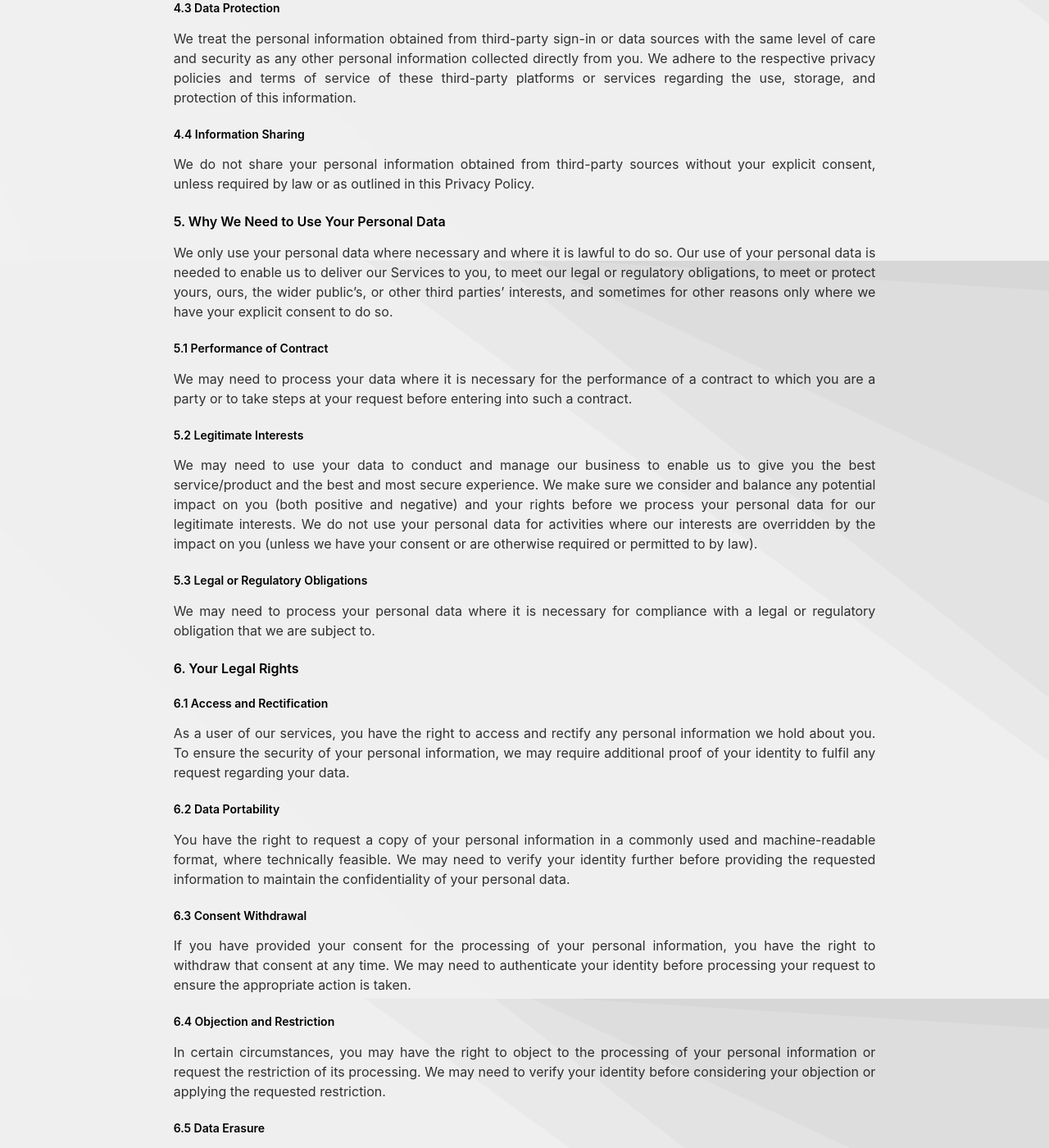
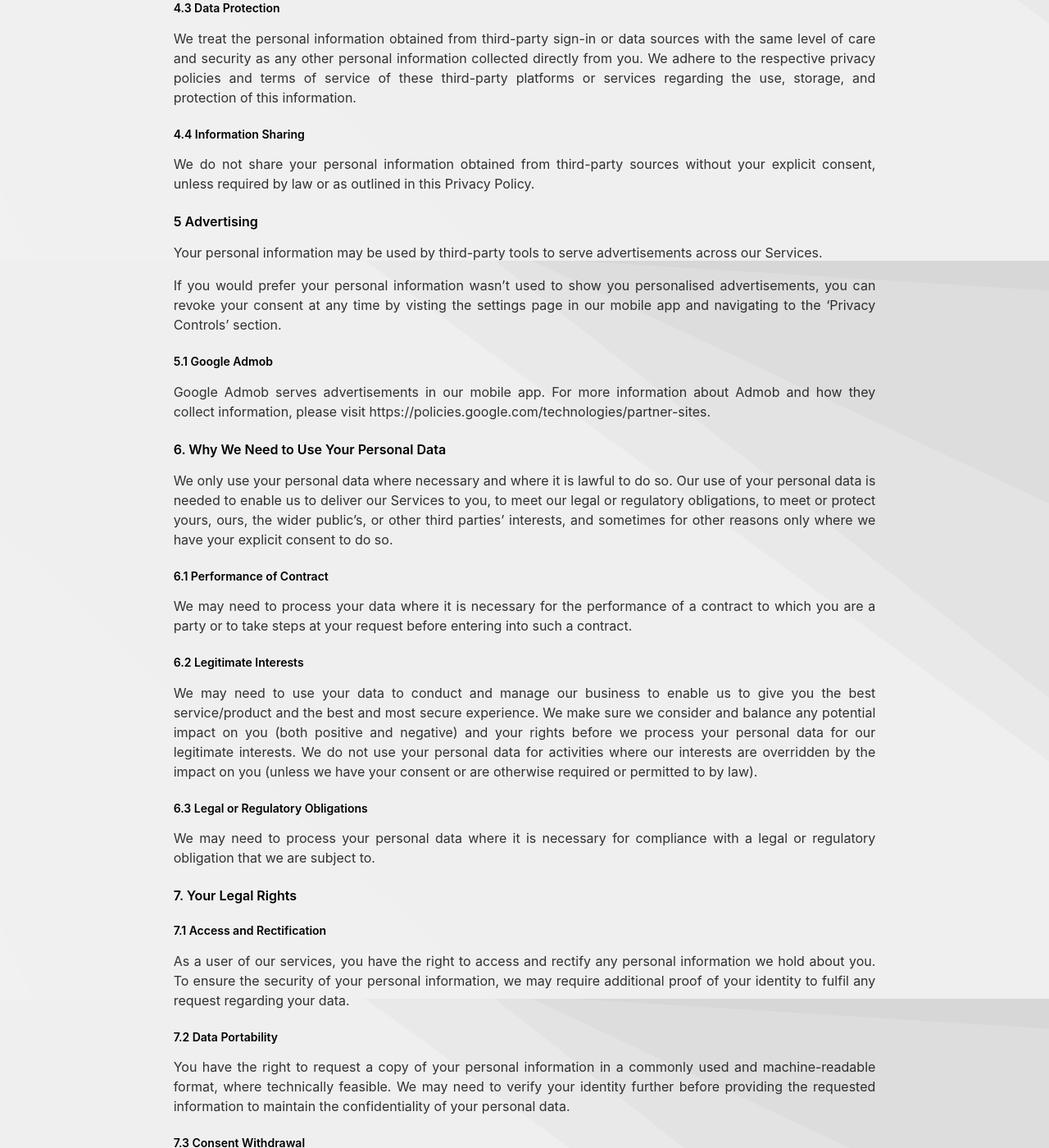
Before and after one commit to dbbill/dbbill.github.io, a Jekyll site: the page built from _pages/privacypolicy.md, in a window 1280 px wide and 1400 px high, scrolled down 1482 px. Shown: the whole window at 82% size. Built offline with Jekyll 4.4.1, drawn with Linux system fonts in a browser that asks for light colours; some of the changed text lies outside the part shown.

Commit message:
Add ads section to privacy

```diff
--- a/_pages/privacypolicy.md
+++ b/_pages/privacypolicy.md
@@ -51,83 +51,93 @@ We treat the personal information obtained from third-party sign-in or data sour
 
 We do not share your personal information obtained from third-party sources without your explicit consent, unless required by law or as outlined in this Privacy Policy.
 
-#### 5. Why We Need to Use Your Personal Data
+#### 5 Advertising
+
+Your personal information may be used by third-party tools to serve advertisements across our Services.
+
+If you would prefer your personal information wasn't used to show you personalised advertisements, you can revoke your consent at any time by visting the settings page in our mobile app and navigating to the 'Privacy Controls' section.
+
+##### 5.1 Google Admob
+
+Google Admob serves advertisements in our mobile app. For more information about Admob and how they collect information, please visit https://policies.google.com/technologies/partner-sites.
+
+#### 6. Why We Need to Use Your Personal Data
 
 We only use your personal data where necessary and where it is lawful to do so. Our use of your personal data is needed to enable us to deliver our Services to you, to meet our legal or regulatory obligations, to meet or protect yours, ours, the wider public's, or other third parties' interests, and sometimes for other reasons only where we have your explicit consent to do so.
 
-##### 5.1 Performance of Contract
+##### 6.1 Performance of Contract
 
 We may need to process your data where it is necessary for the performance of a contract to which you are a party or to take steps at your request before entering into such a contract.
 
-##### 5.2 Legitimate Interests
+##### 6.2 Legitimate Interests
 
 We may need to use your data to conduct and manage our business to enable us to give you the best service/product and the best and most secure experience. We make sure we consider and balance any potential impact on you (both positive and negative) and your rights before we process your personal data for our legitimate interests. We do not use your personal data for activities where our interests are overridden by the impact on you (unless we have your consent or are otherwise required or permitted to by law).
 
-##### 5.3 Legal or Regulatory Obligations
+##### 6.3 Legal or Regulatory Obligations
 
 We may need to process your personal data where it is necessary for compliance with a legal or regulatory obligation that we are subject to.
 
-#### 6. Your Legal Rights
+#### 7. Your Legal Rights
 
-##### 6.1 Access and Rectification
+##### 7.1 Access and Rectification
 
 As a user of our services, you have the right to access and rectify any personal information we hold about you. To ensure the security of your personal information, we may require additional proof of your identity to fulfil any request regarding your data.
 
-##### 6.2 Data Portability
+##### 7.2 Data Portability
 
 You have the right to request a copy of your personal information in a commonly used and machine-readable format, where technically feasible. We may need to verify your identity further before providing the requested information to maintain the confidentiality of your personal data.
 
-##### 6.3 Consent Withdrawal
+##### 7.3 Consent Withdrawal
 
 If you have provided your consent for the processing of your personal information, you have the right to withdraw that consent at any time. We may need to authenticate your identity before processing your request to ensure the appropriate action is taken.
 
-##### 6.4 Objection and Restriction
+##### 7.4 Objection and Restriction
 
 In certain circumstances, you may have the right to object to the processing of your personal information or request the restriction of its processing. We may need to verify your identity before considering your objection or applying the requested restriction.
 
-##### 6.5 Data Erasure
+##### 7.5 Data Erasure
 
 You have the right to request the erasure of your personal information, also known as the "right to be forgotten." If you believe that we no longer have a legitimate basis for retaining your personal information, you may contact us using the details provided in later sections. To ensure the protection of your privacy and prevent unauthorized access, we may need to verify your identity before processing your request for data erasure.
 
-##### 6.6 Complaints
+##### 7.6 Complaints
 
 If you have concerns about our handling of your personal information or believe that we have not adequately addressed your privacy rights, you have the right to lodge a complaint with the appropriate data protection authority or supervisory authority.
 
-##### 6.7 Retention Period
+##### 7.7 Retention Period
 
 We will retain your personal information for as long as necessary to fulfil the purposes outlined in this Policy unless a longer retention period is required or permitted by law. We will securely dispose of your personal information once it is no longer needed, in accordance with our data retention practices. In some circumstances we may anonymise your personal data (so that it can no longer be associated with you) for research or statistical purposes in which case we may use this information indefinitely without further notice to you.
 
-#### 7. Information Sharing and Disclosure
+#### 8. Information Sharing and Disclosure
 
-##### 7.1 Service Providers
+##### 8.1 Service Providers
 
 We may engage trusted third-party service providers to assist us in delivering our services. These providers are contractually obligated to handle your information securely and solely for the purposes specified by us.
 
-##### 7.2 Legal Compliance
+##### 8.2 Legal Compliance
 
 We may disclose your information if required by law, governmental request, or when we believe disclosure is necessary to protect our rights, prevent fraud or illegal activities, or ensure the safety of our users.
 
-##### 7.3 Business Transfers
+##### 8.3 Business Transfers
 
 In the event of a merger, acquisition, or sale of all or a portion of our assets, your information may be transferred as part of the transaction. We will notify you via email and/or prominent notice on our website in such circumstances.
 
-#### 8. Data Security
+#### 9. Data Security
 
 We implement industry-standard security measures to protect your personal information from unauthorized access, alteration, disclosure, or destruction. However, no method of transmission or storage is completely secure, and we cannot guarantee absolute security. You are responsible for safeguarding your account credentials and promptly notifying us of any unauthorized access.
 
-#### 9. International Data Transfers
+#### 10. International Data Transfers
 
 Your personal information may be transferred to and processed in countries outside of your jurisdiction, including countries that may not have the same level of data protection laws as your own. We will take appropriate safeguards to ensure that your personal information is adequately protected in accordance with applicable data protection laws. By using our Services and providing your personal information, you consent to the transfer of your data to these international locations.
 
-#### 10. Third-Party Links and Services
+#### 11. Third-Party Links and Services
 
 Our website and app may contain links to third-party websites, advertisements, or services that are not operated by us. We have no control over the privacy practices of these entities and are not responsible for their policies. We recommend reviewing the privacy policies of these third parties before engaging with their services.
 
-#### 11. Changes
+#### 12. Changes
 
 We reserve the right to modify or update this Policy at any time. We will notify you of any material changes by posting the revised policy on our website or through other means of communication. Your continued use of our services after such modifications indicates your acceptance of the updated policy.
 
-#### 12. Contact Us
+#### 13. Contact Us
 
 If you have any questions, concerns, or requests regarding this Policy or our data practices, please contact us at info@whissol.com. We will make reasonable efforts to address your inquiries in a timely manner.
 
```
